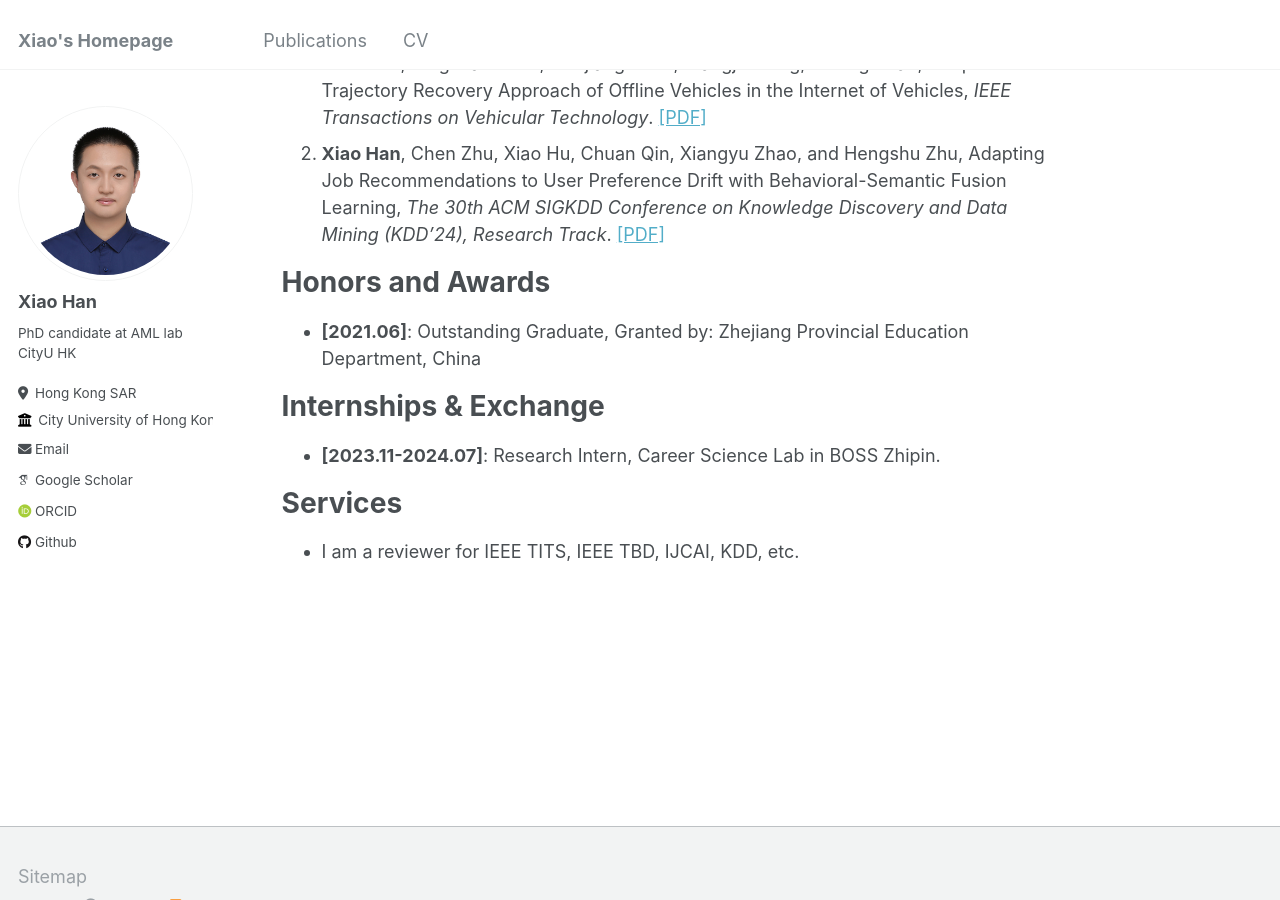
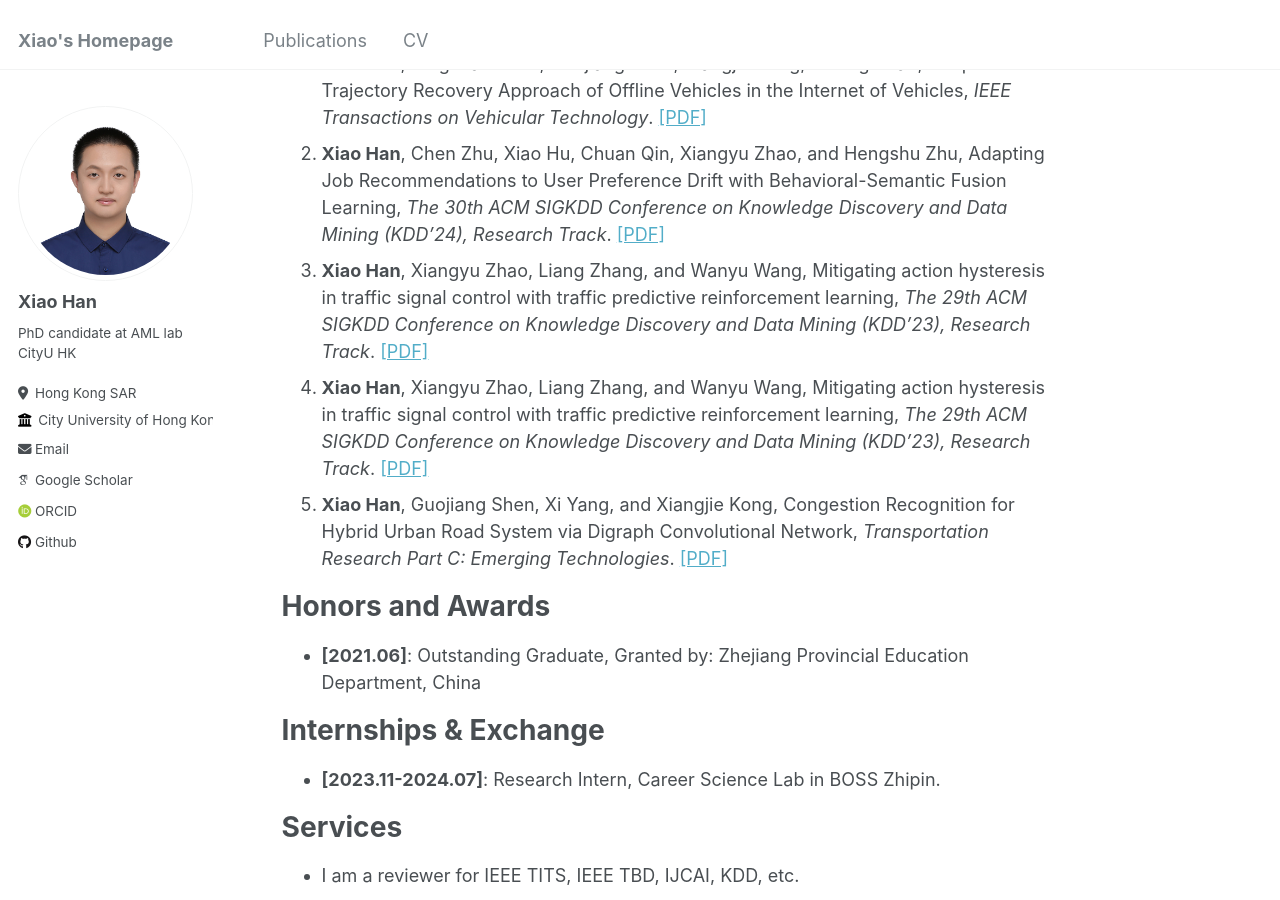
Before and after one commit to hahahenha/hahahenha.github.io, a Jekyll site: the page built from _pages/about.md, in a window 1280 px wide and 900 px high, scrolled down 658 px. Built offline with Jekyll 4.4.1, drawn with Linux system fonts in a browser that asks for light colours; some web fonts are replaced.

Commit message:
Update about.md

```diff
--- a/_pages/about.md
+++ b/_pages/about.md
@@ -47,14 +47,34 @@ If you are interested in collaborating with me or want to have a chat, always fe
 
 <ol>
   <li>
-    <Strong>Xiao Han</Strong>, Dingxuan Zhou, Guojiang Shen, Xiangjie Kong, Yulong Zhao, Deep Trajectory Recovery Approach of Offline Vehicles in the Internet of Vehicles,
+    <Strong>Xiao Han</Strong>, Dingxuan Zhou, Guojiang Shen, Xiangjie Kong, Yulong Zhao,
+    Deep Trajectory Recovery Approach of Offline Vehicles in the Internet of Vehicles,
     <em>IEEE Transactions on Vehicular Technology</em>.
     <a target="_blank" rel="noopener" href="https://ieeexplore.ieee.org/document/10586793">[PDF]</a>
   </li>
   <li>
-    <Strong>Xiao Han</Strong>, Chen Zhu, Xiao Hu, Chuan Qin, Xiangyu Zhao, and Hengshu Zhu, Adapting Job Recommendations to User Preference Drift with Behavioral-Semantic Fusion Learning,
+    <Strong>Xiao Han</Strong>, Chen Zhu, Xiao Hu, Chuan Qin, Xiangyu Zhao, and Hengshu Zhu,
+    Adapting Job Recommendations to User Preference Drift with Behavioral-Semantic Fusion Learning,
     <em>The 30th ACM SIGKDD Conference on Knowledge Discovery and Data Mining (KDD’24), Research Track</em>.
     <a target="_blank" rel="noopener" href="https://arxiv.org/pdf/2407.00082">[PDF]</a>
+  </li>
+  <li>
+    <Strong>Xiao Han</Strong>, Xiangyu Zhao, Liang Zhang, and Wanyu Wang,
+    Mitigating action hysteresis in traffic signal control with traffic predictive reinforcement learning,
+    <em>The 29th ACM SIGKDD Conference on Knowledge Discovery and Data Mining (KDD’23), Research Track</em>.
+    <a target="_blank" rel="noopener" href="https://dl.acm.org/doi/abs/10.1145/3580305.3599528">[PDF]</a>
+  </li>
+  <li>
+    <Strong>Xiao Han</Strong>, Xiangyu Zhao, Liang Zhang, and Wanyu Wang,
+    Mitigating action hysteresis in traffic signal control with traffic predictive reinforcement learning,
+    <em>The 29th ACM SIGKDD Conference on Knowledge Discovery and Data Mining (KDD’23), Research Track</em>.
+    <a target="_blank" rel="noopener" href="https://dl.acm.org/doi/abs/10.1145/3580305.3599528">[PDF]</a>
+  </li>
+  <li>
+    <Strong>Xiao Han</Strong>, Guojiang Shen, Xi Yang, and Xiangjie Kong,
+    Congestion Recognition for Hybrid Urban Road System via Digraph Convolutional Network,
+    <em>Transportation Research Part C: Emerging Technologies</em>.
+    <a target="_blank" rel="noopener" href="https://www.researchgate.net/profile/Xiangjie-Kong-2/publication/347696366_Congestion_recognition_for_hybrid_urban_road_systems_via_digraph_convolutional_network/links/617cef433c987366c30419d2/Congestion-recognition-for-hybrid-urban-road-systems-via-digraph-convolutional-network.pdf">[PDF]</a>
   </li>
 </ol>
 
```
